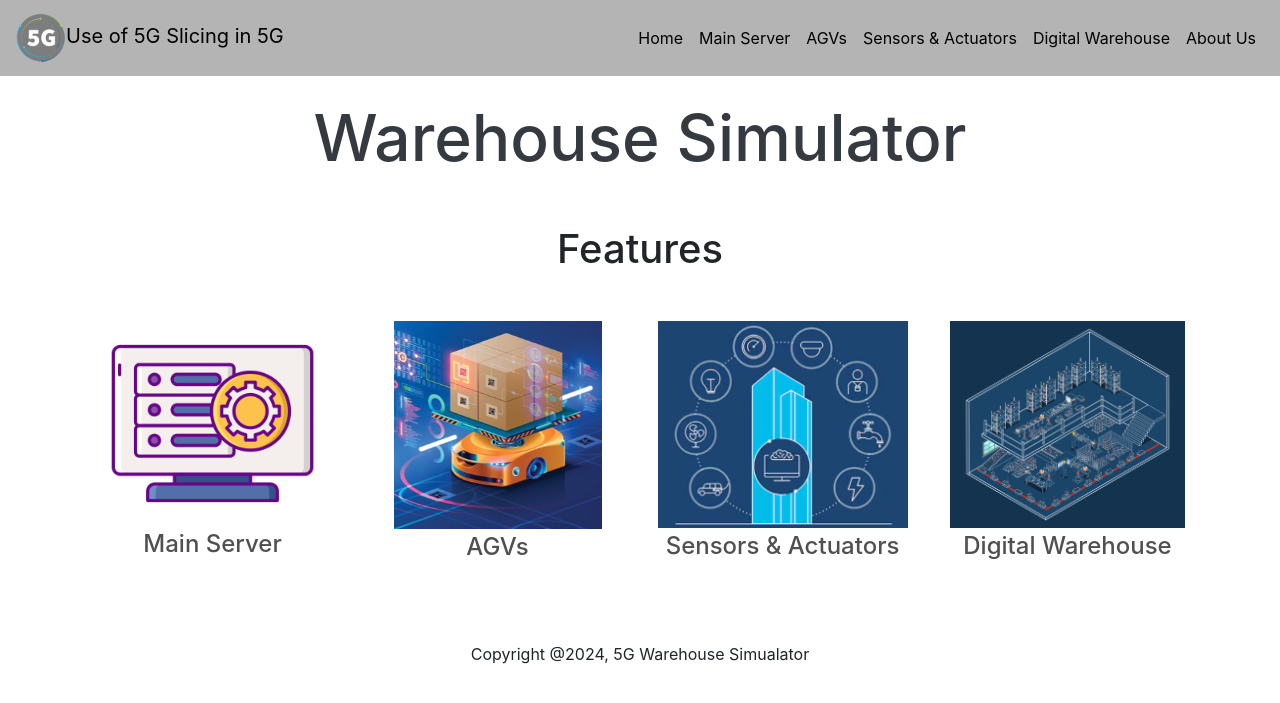
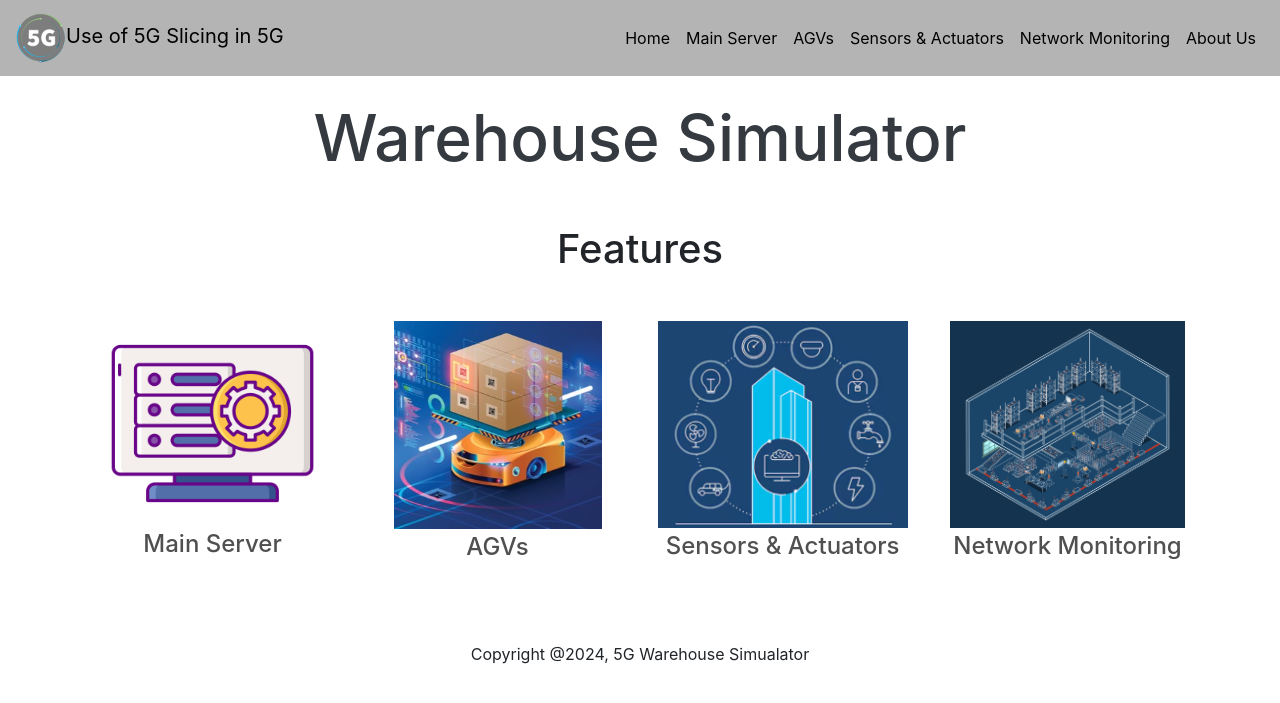
Before and after one commit to Stealth-Devs-Org/smart-warehouse, a Flask app: page / in a window 1280 px wide. Shown: the top 703 px of the page. Run offline with Flask 3, Linux system fonts and the light colour scheme.

Commit message:
Refactor routing paths and templates
- Remove unnecessary route '/DigitalWarehouse' and corresponding template
- Add new route '/NetworkMonitoring' and corresponding template
- Update navigation links in 'home.html' to point to the new route
- Clean up code in 'WarehouseEnviromentSimulator.py'

```diff
--- a/App/app.py
+++ b/App/app.py
@@ -42,9 +42,6 @@ def upload_floor_plan():
 def Sensors():
     return render_template('Sensors & Actuators.html')
 
-@app.route('/DigitalWarehouse')
-def Digital():
-    return render_template('Digital Warehouse.html')
 
 
 @app.route('/MainServer')
@@ -55,6 +52,9 @@ def Mainserver():
 def agv():
     return render_template('Automate Guided Vehicles.html')
 
+@app.route('/NetworkMonitoring')
+def NetworkMonitoring():
+    return render_template('Network_Monitoring.html')
 
 
 
--- a/App/templates/Sensors & Actuators.html
+++ b/App/templates/Sensors & Actuators.html
@@ -70,11 +70,7 @@
     <canvas id="coordinateCanvas" width="1200" height="640"></canvas>
 
 
-    <div class="button-container">
-        <button class="btn btn-primary btn-custom">Button 1</button>
-        <button class="btn btn-secondary btn-custom">Button 2</button>
-        <button class="btn btn-success btn-custom">Button 3</button>
-    </div>
+
 
 
     <script>
--- a/App/templates/home.html
+++ b/App/templates/home.html
@@ -43,9 +43,8 @@
                     <li class="nav-item">
                         <a class="nav-link" style="color:black" href="/Sensors&Actuators">Sensors & Actuators</a>
                     </li>
-
                     <li class="nav-item">
-                        <a class="nav-link" style="color:black" href="/DigitalWarehouse">Digital Warehouse</a>
+                        <a class="nav-link" style="color:black" href="/NetworkMonitoring">Network Monitoring</a>
                     </li>
 
                     <li class="nav-item">
@@ -87,9 +86,9 @@
                         </a>
                     </div>
                     <div class="col-lg-3 col-md-6 mb-4">
-                        <a href="/DigitalWarehouse" class="image-link" style="text-decoration: none;">
-                            <img src="static/digitalwarehouse.jpg" class="img-fluid"  width="235" alt="Digital Warehouse">
-                            <h4 class="mt-1 link-text" style="color:rgb(80,80,80);">Digital Warehouse</h4>
+                        <a href="/NetworkMonitoring" class="image-link" style="text-decoration: none;">
+                            <img src="static/digitalwarehouse.jpg" class="img-fluid"  width="235" alt="Network Monitoring">
+                            <h4 class="mt-1 link-text" style="color:rgb(80,80,80);">Network Monitoring</h4>
                         </a>
                     </div>
                 </div>
--- a/Virtual Sensor Actuator/WarehouseEnviromentSimulator.py
+++ b/Virtual Sensor Actuator/WarehouseEnviromentSimulator.py
@@ -343,6 +343,7 @@ class WarehouseSimulator(tk.Tk):
             self.canvas.delete(text_id)
         self.measurement_text_ids.clear()
 
+
     def toggle_radius_visibility(self):
         """Toggle the visibility of heat and air quality radii."""
         self.radius_visible = not self.radius_visible
```
